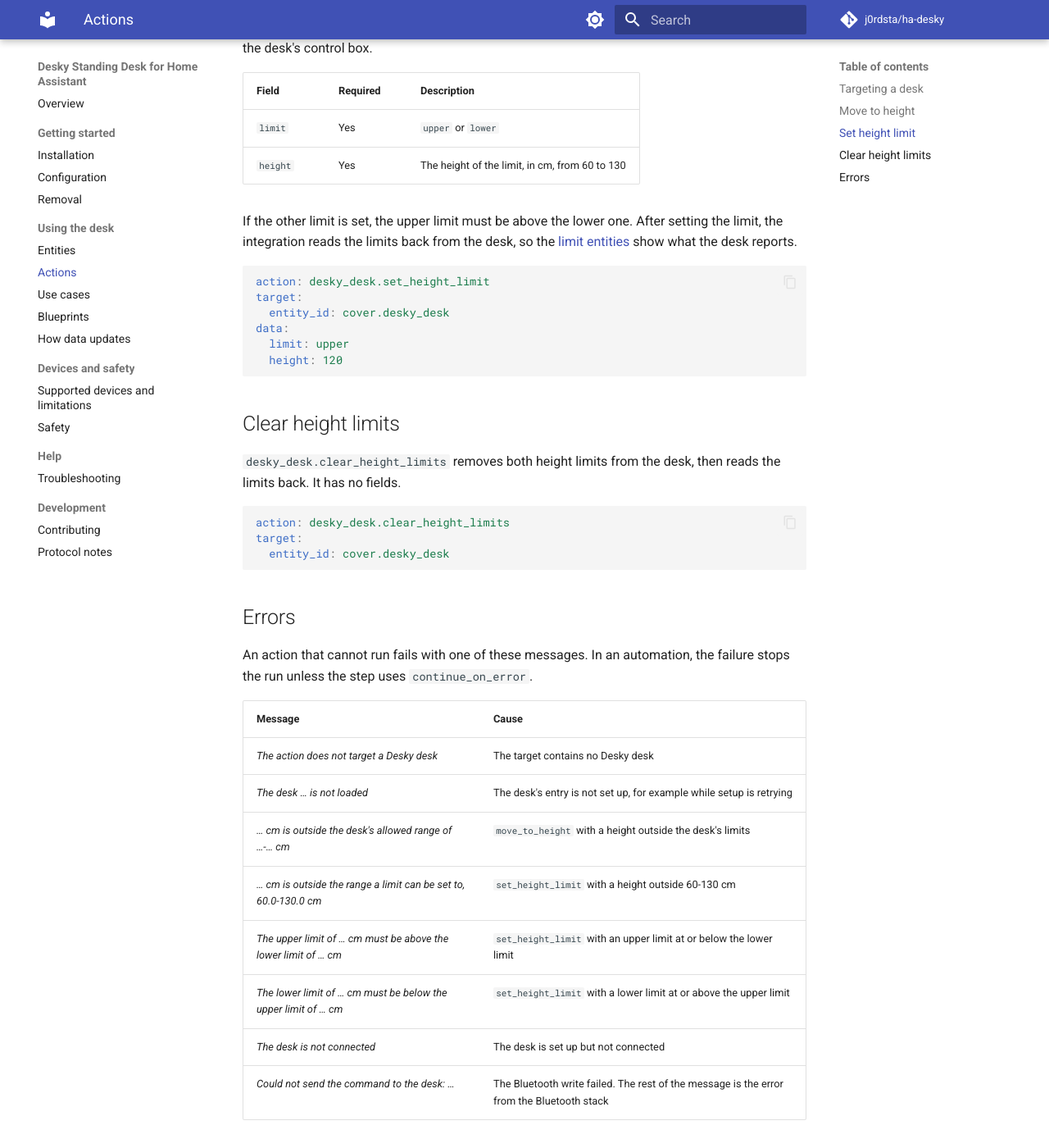
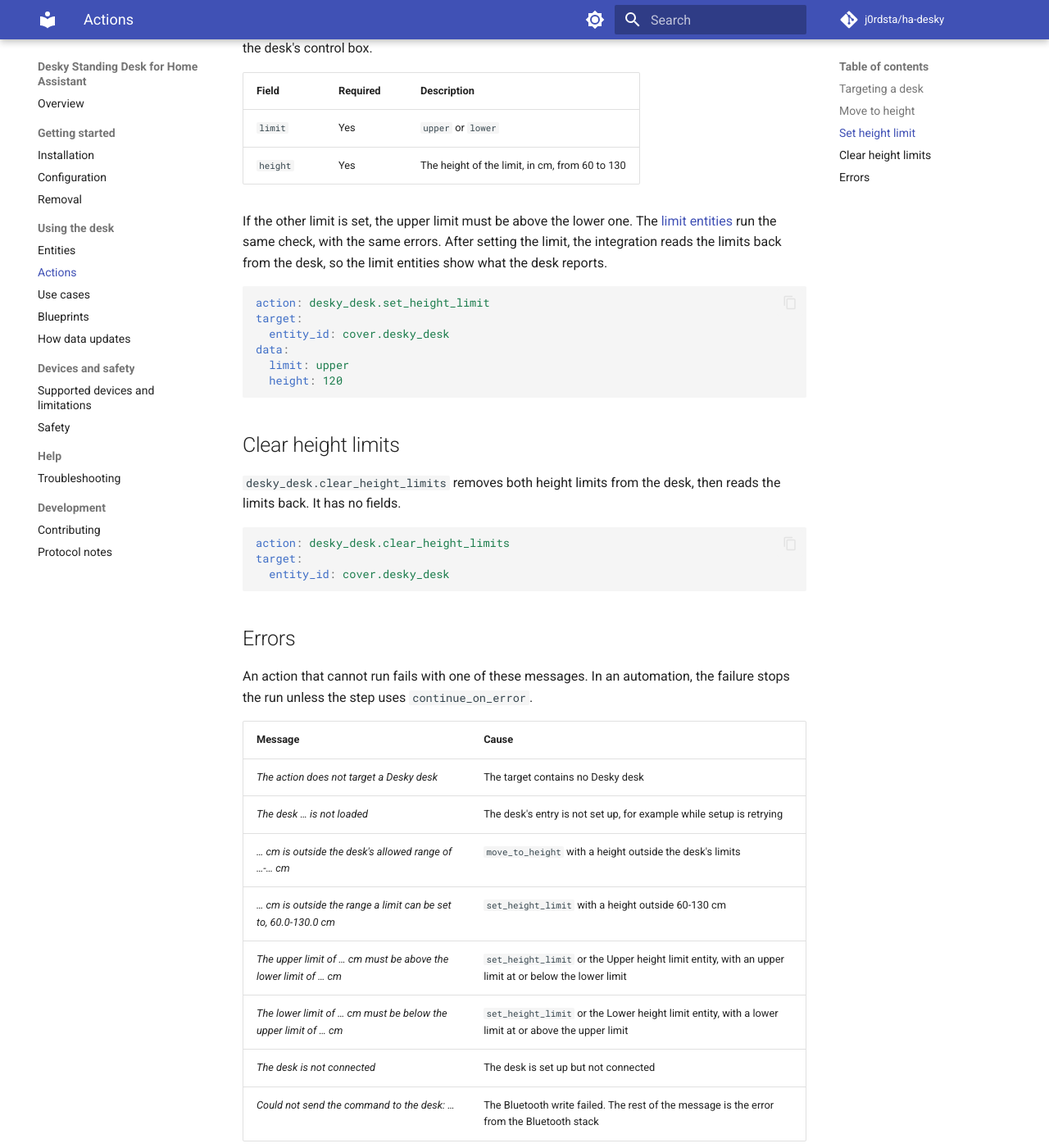
Before and after one commit to j0rdsta/ha-desky, an MkDocs documentation site: the page built from docs/actions.md, in a window 1280 px wide and 1400 px high, scrolled down 1283 px. Shown: the whole window at 82% size. Built offline with MkDocs 1.6.1 and Material for MkDocs 9.7.7, drawn with Linux system fonts in a browser that asks for light colours; comment, search, counter and statistics services are not loaded.

Commit message:
fix: validate height limits set through the number entities
Co-Authored-By: Claude Opus 5.5 <noreply@anthropic.com>

````diff
--- a/docs/actions.md
+++ b/docs/actions.md
@@ -51,9 +51,10 @@ the desk's control box.
 | `limit` | Yes | `upper` or `lower` |
 | `height` | Yes | The height of the limit, in cm, from 60 to 130 |
 
-If the other limit is set, the upper limit must be above the lower one. After setting the limit,
-the integration reads the limits back from the desk, so the
-[limit entities](entities.md#upper-height-limit-and-lower-height-limit) show what the desk reports.
+If the other limit is set, the upper limit must be above the lower one. The
+[limit entities](entities.md#upper-height-limit-and-lower-height-limit) run the same check, with
+the same errors. After setting the limit, the integration reads the limits back from the desk, so
+the limit entities show what the desk reports.
 
 ```yaml
 action: desky_desk.set_height_limit
@@ -86,8 +87,8 @@ the run unless the step uses `continue_on_error`.
 | *The desk … is not loaded* | The desk's entry is not set up, for example while setup is retrying |
 | *… cm is outside the desk's allowed range of …-… cm* | `move_to_height` with a height outside the desk's limits |
 | *… cm is outside the range a limit can be set to, 60.0-130.0 cm* | `set_height_limit` with a height outside 60-130 cm |
-| *The upper limit of … cm must be above the lower limit of … cm* | `set_height_limit` with an upper limit at or below the lower limit |
-| *The lower limit of … cm must be below the upper limit of … cm* | `set_height_limit` with a lower limit at or above the upper limit |
+| *The upper limit of … cm must be above the lower limit of … cm* | `set_height_limit` or the Upper height limit entity, with an upper limit at or below the lower limit |
+| *The lower limit of … cm must be below the upper limit of … cm* | `set_height_limit` or the Lower height limit entity, with a lower limit at or above the upper limit |
 | *The desk is not connected* | The desk is set up but not connected |
 | *Could not send the command to the desk: …* | The Bluetooth write failed. The rest of the message is the error from the Bluetooth stack |
 
````
Also changed, not shown: CLAUDE.md (+1 -1 lines), docs/entities.md (+3 -2 lines), 2 other files.
